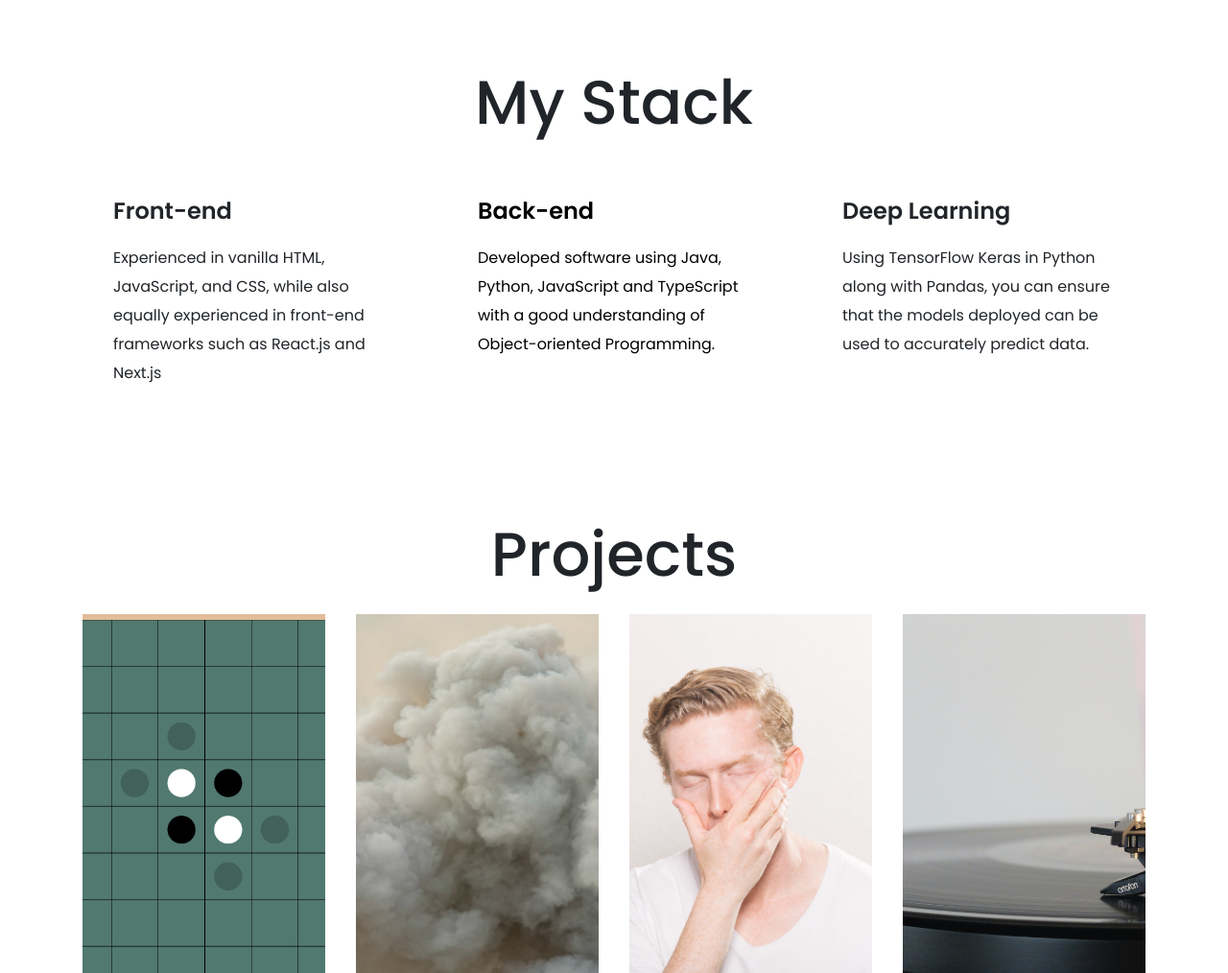
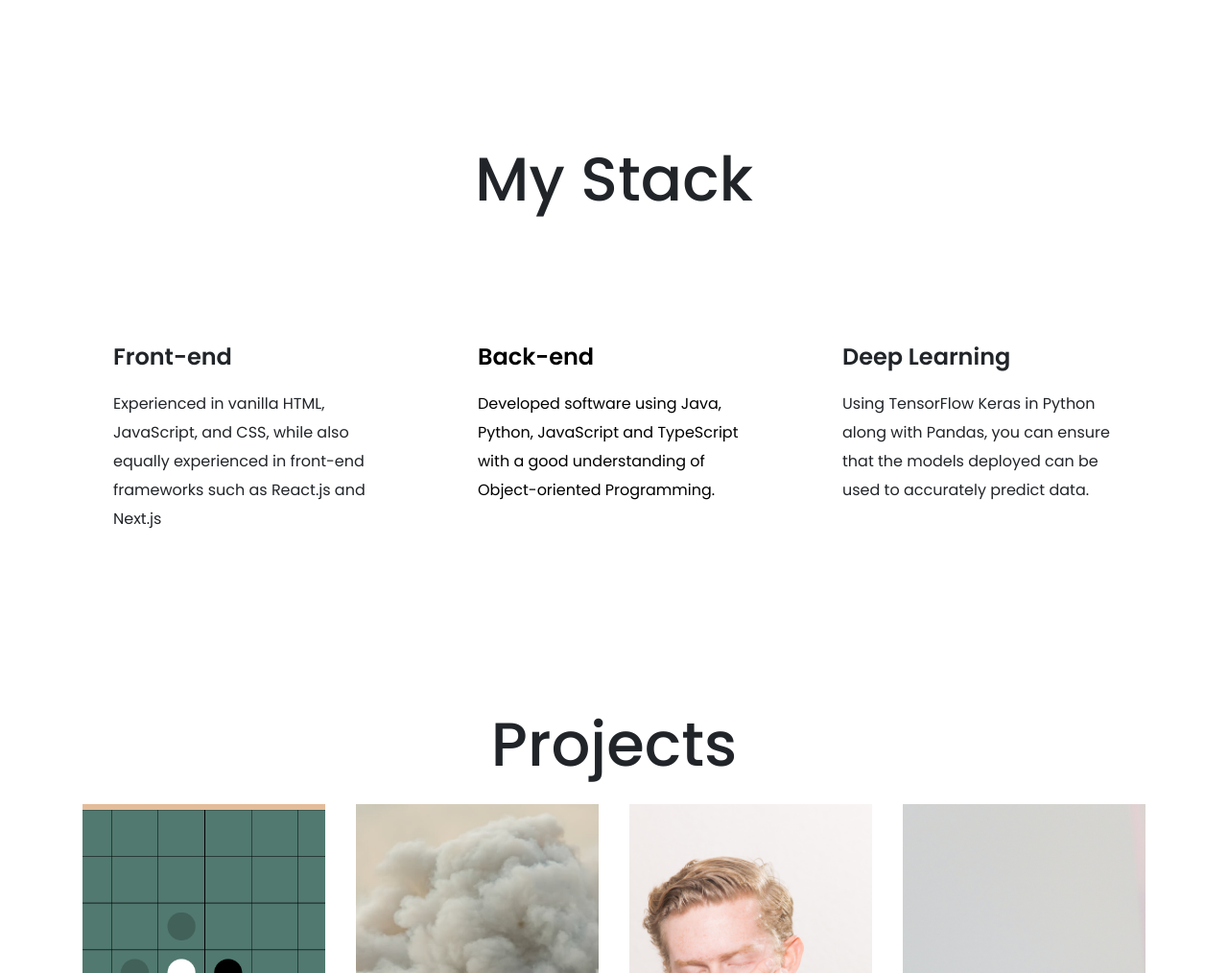
Before and after one commit to adriantubio/portfolio-website, a plain HTML site: page index.html in a window 1280 px wide. Shown: the part 1240-2254 px from the top of the page at 96% size. Drawn offline with nearby package versions, Linux system fonts and the light colour scheme.

Commit message:
add larger spacing to My Stack section

```diff
--- a/index.html
+++ b/index.html
@@ -70,7 +70,7 @@
                         <h1 class="stack-header">My Stack</h1>
                     </div>
                 </div>
-                <div class="row">
+                <div class="row stack-body">
                     <!-- TODO: Add Icons -->
                     <div class="col d-flex d-flex flex-column p-5 front-end">
                         <p class="stack-item">Front-end</p>
--- a/static/css/styles.css
+++ b/static/css/styles.css
@@ -34,6 +34,15 @@ main {
 
 .about-header, .stack-header {
     font-size: var(--about-header-size);
+}
+
+.stack-header {
+    margin-top: 5rem;
+}
+
+.stack-body {
+    margin-top: 4.5rem;
+    height: 35vh;
 }
 
 .hero-description {
```
